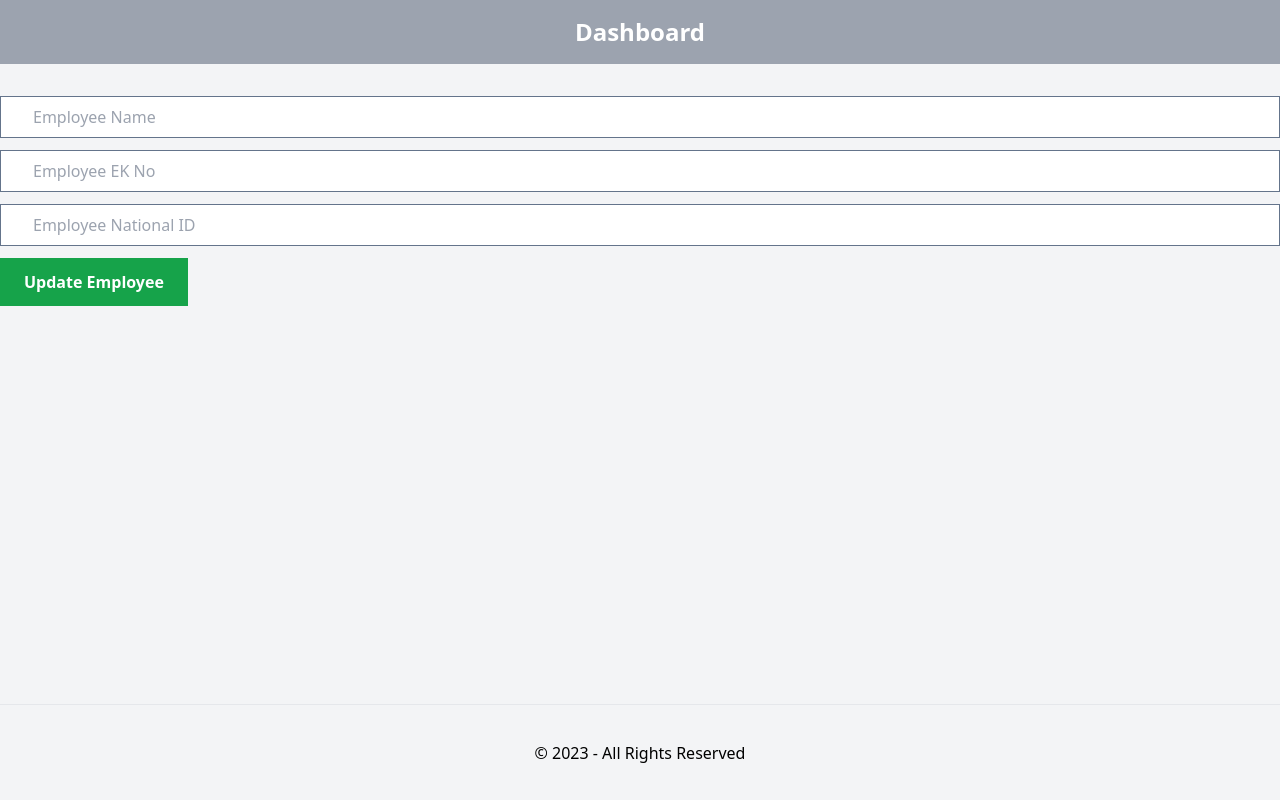
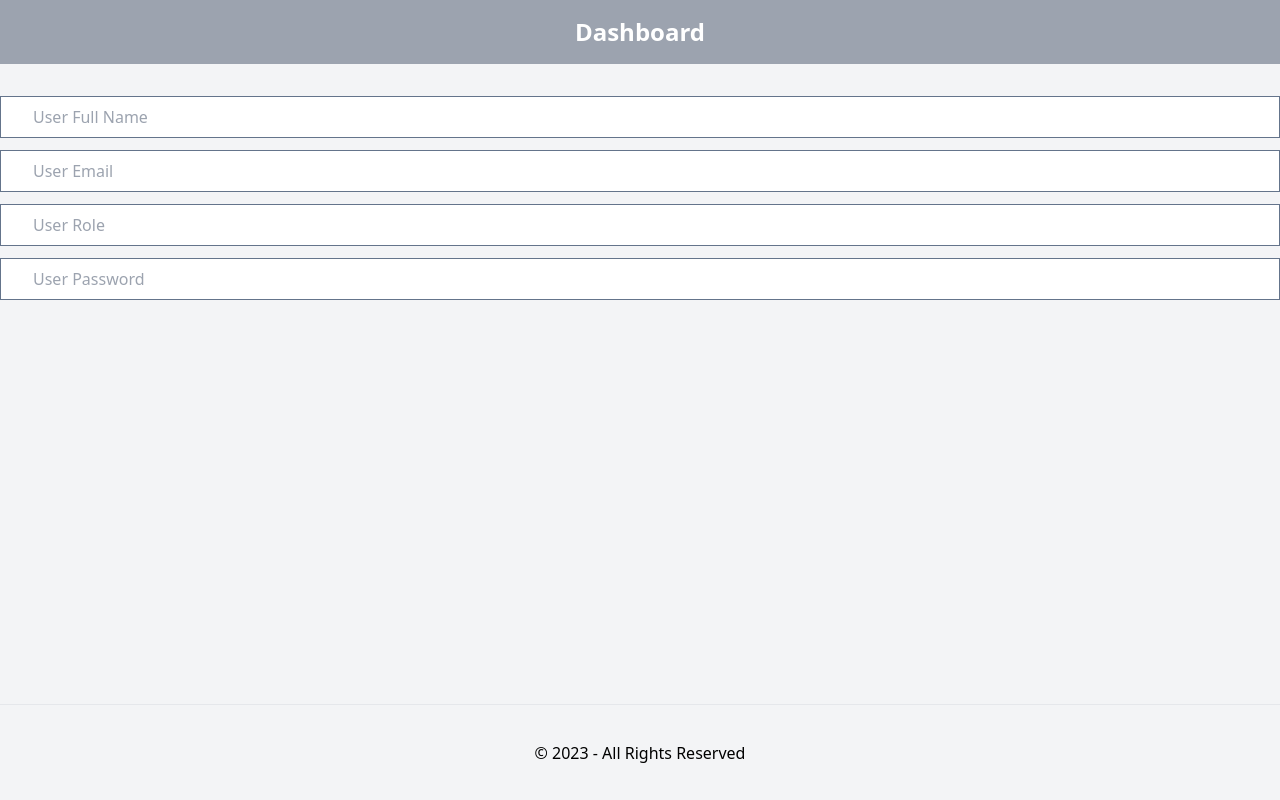
Before and after one commit to collinskrotich/sfc_access_management, a Next.js app: page /editUser/1 in a window 1280 px wide. Built offline with nearby package versions, Linux system fonts and the light colour scheme.

Commit message:
Added gatekeeper backend

```diff
--- a/app/addUser/page.jsx
+++ b/app/addUser/page.jsx
@@ -9,19 +9,25 @@ function page() {
         <input
          className='border border-slate-500 px-8 py-2'
          type='text'
-         placeholder='Employee Name'
+         placeholder='User Full Name'
         />
 
         <input
          className='border border-slate-500 px-8 py-2'
          type='text'
-         placeholder='Employee EK No'
+         placeholder='User Email'
         />
 
         <input
          className='border border-slate-500 px-8 py-2'
          type='text'
-         placeholder='Employee National ID'
+         placeholder='User Role'
+        />
+
+        <input
+         className='border border-slate-500 px-8 py-2'
+         type='text'
+         placeholder='User Password'
         />
 
         <button className='bg-green-600 font-bold text-white py-3 px-6 w-fit'>
--- a/components/EditUserForm.jsx
+++ b/components/EditUserForm.jsx
@@ -3,31 +3,34 @@ import React from 'react'
 function EditUserForm() {
   return (
     <div className='mt-8'>
+
+
     <form className='flex flex-col gap-3'>
         <input
          className='border border-slate-500 px-8 py-2'
          type='text'
-         placeholder='Employee Name'
+         placeholder='User Full Name'
         />
 
         <input
          className='border border-slate-500 px-8 py-2'
          type='text'
-         placeholder='Employee EK No'
+         placeholder='User Email'
         />
 
         <input
          className='border border-slate-500 px-8 py-2'
          type='text'
-         placeholder='Employee National ID'
+         placeholder='User Role'
         />
 
-        <button className='bg-green-600 font-bold text-white py-3 px-6 w-fit text-center'>
-            Update Employee
-        </button>
-
-    </form>
-    </div>
+        <input
+         className='border border-slate-500 px-8 py-2'
+         type='text'
+         placeholder='User Password'
+        />
+        </form>
+        </div>
   )
 }
 
--- a/components/UserList.jsx
+++ b/components/UserList.jsx
@@ -9,9 +9,10 @@ function UserList() {
     <>
     <div className='p-4 border border-slate-300 my-3 flex justify-between gap-5 items-start'>
         <div>
-            <h2 className='font-bold'>Employee name</h2>
-            <h2>Employee EK number</h2>
-            <h2>Employee National ID</h2>
+            <h2 className='font-bold'>User full name</h2>
+            <h2>User Email</h2>
+            <h2>User Role</h2>
+
             </div>
         <div className='flex gap-2'>
             <RemoveBtn/>
```
Also changed, not shown: config/connectDB.js (added, +13 -0 lines), models/users.js (added), 1 other file (tests, documents, lock files or other folders).
